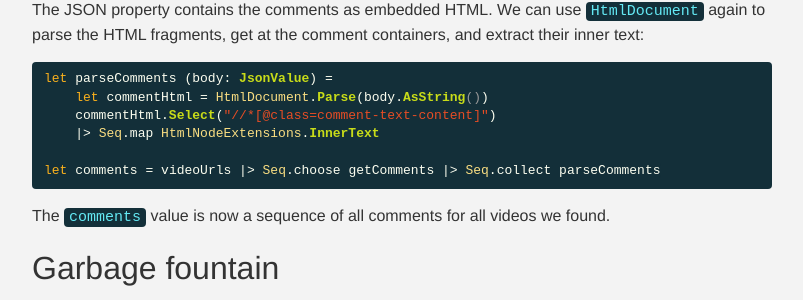
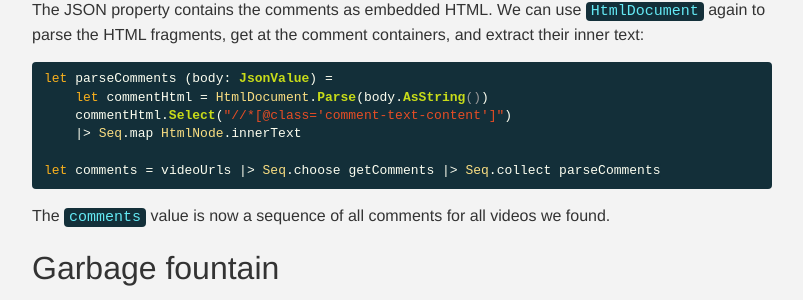
Before and after one commit to taylorwood/taylorwood.github.io, a Jekyll site: the page built from _posts/2015-12-17-youtube-comment-markov.markdown, in a window 1280 px wide and 900 px high, scrolled down 3718 px. Shown: the part 152-452 px from the top of the window, without its empty margins (238-1041 px from the left). Built offline with Jekyll 4.4.1, drawn with Linux system fonts in a browser that asks for light colours.

Commit message:
Update code sample.

```diff
--- a/_posts/2015-12-17-youtube-comment-markov.markdown
+++ b/_posts/2015-12-17-youtube-comment-markov.markdown
@@ -165,8 +165,8 @@ The JSON property contains the comments as embedded HTML. We can use `HtmlDocume
 {% highlight fsharp %}
 let parseComments (body: JsonValue) =
     let commentHtml = HtmlDocument.Parse(body.AsString())
-    commentHtml.Select("//*[@class=comment-text-content]")
-    |> Seq.map HtmlNodeExtensions.InnerText
+    commentHtml.Select("//*[@class='comment-text-content']")
+    |> Seq.map HtmlNode.innerText
 
 let comments = videoUrls |> Seq.choose getComments |> Seq.collect parseComments
 {% endhighlight %}
```
